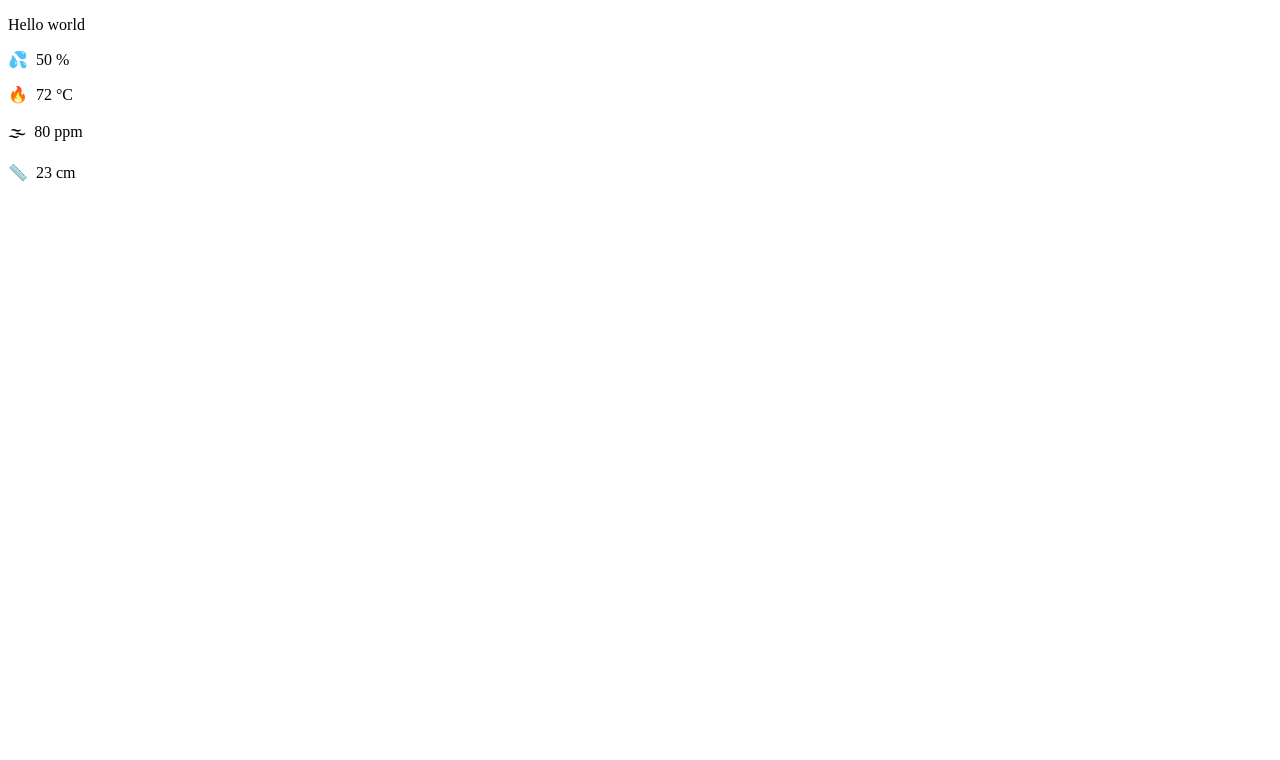
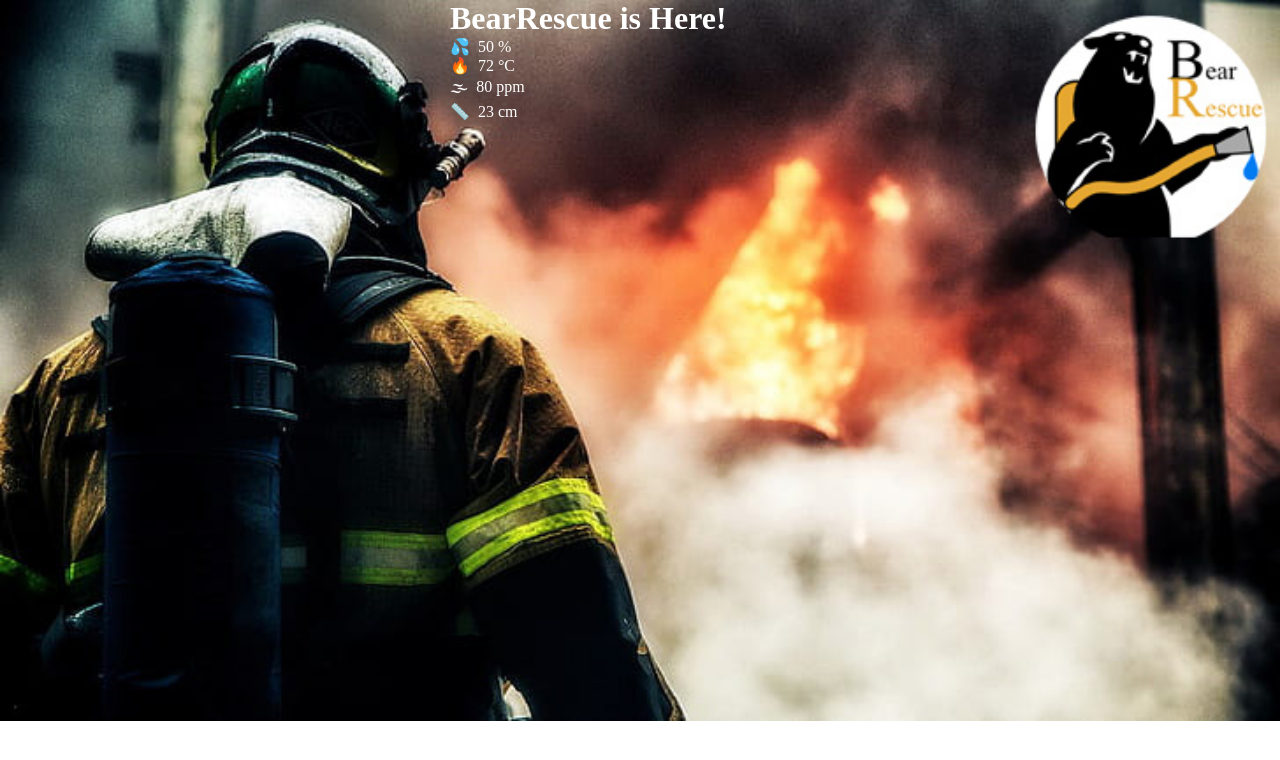
Before and after one commit to SlimRunner/BearRescue_Frontend, a website: page public/index.html in a window 1280 px wide. Drawn offline with Linux system fonts and the light colour scheme.

Commit message:
Added: a background & logo Modified: color of words Animated: Header

```diff
--- a/public/index.html
+++ b/public/index.html
@@ -7,12 +7,70 @@
   <script type="module" src="communication.js"></script>
   <link rel="stylesheet" href="style.css">
   <title>Bear Rescue - Gauntlet Dashboard</title>
+
 </head>
 <body>
-  <p>Hello world</p>
-  <p id="humidity">50</p>
-  <p id="temperature">72</p>
-  <p id="gas">80</p>
-  <p id="ultrasonic">23</p>
+
+  <div class="background-image">
+    <div class="overlay">
+      <h1>BearRescue is Here!</h1>
+      <p id="humidity">50</p>
+      <p id="temperature">72</p>
+      <p id="gas">80</p>
+      <p id="ultrasonic">23</p>
+    </div>
+
+  </div>
 </body>
+
+<style>
+  h1{color: white;
+  margin-left: 450px;
+  position:relative;
+  cursor: pointer;
+  }
+
+  h1::after{
+    content: "";
+    position: absolute;
+    bottom: -2px;
+    height: 4px;
+    width: 50%;
+    left: 0;
+    background-color: white;
+    transition: 0.3s;
+    transition-timing-function: ease-in-out;
+    transform: scaleX(0);
+
+  }
+
+  h1:hover::after{
+    transform: scaleX(1);
+  }
+
+
+
+  p{color: white;
+  margin-left: 450px;}
+  *{
+    margin: 0;
+    padding: 0
+  }
+ .background-image{
+  background-image: url('./background.jpg');
+  position: relative;
+  background-size: contain;
+  background-repeat: no-repeat;
+  width: 100vw;
+  height: 100vh;
+ }
+
+  .overlay{
+    width: 100%;
+    height: 100%;
+  }
+
+
+</style>
+
 </html>
```
Also changed, not shown: public/background.jpg (added).
